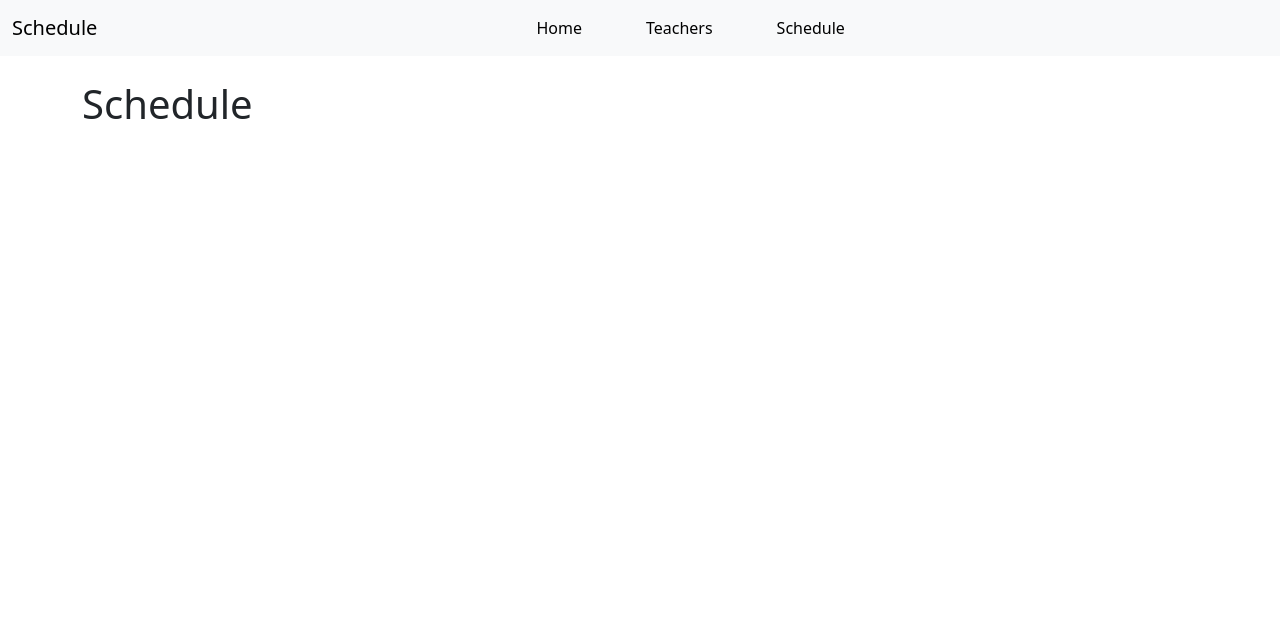
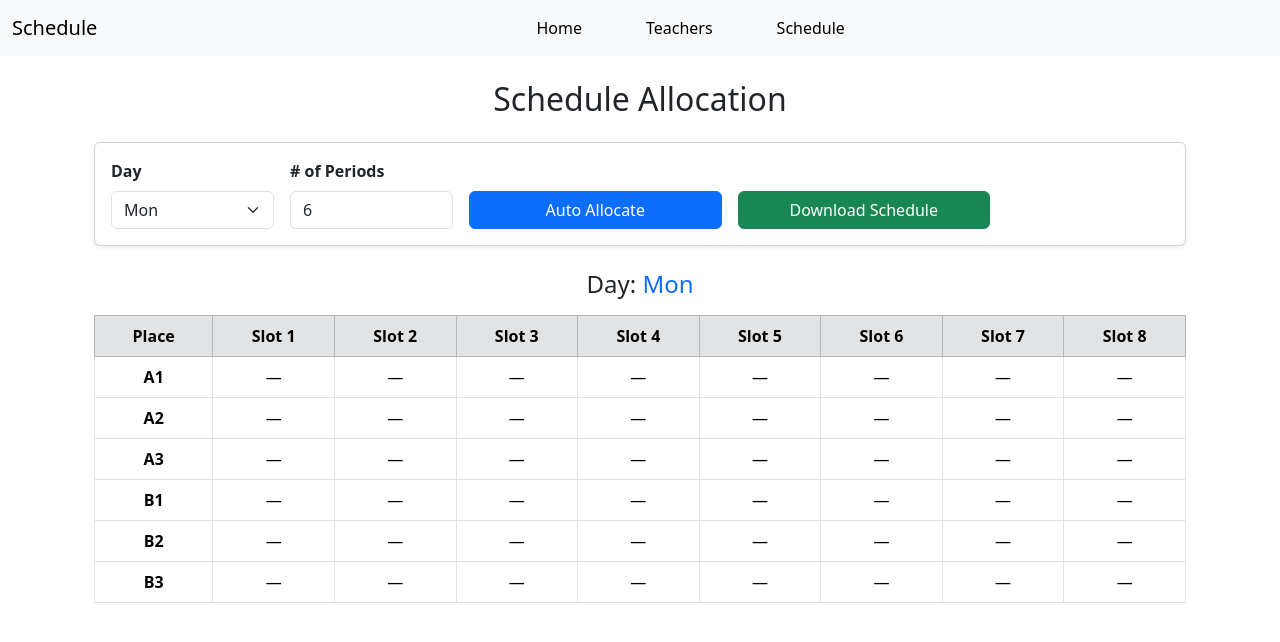
Before and after one commit to moazmesmail/Schedule, a React (Vite) app: page /schedule in a window 1280 px wide. Shown: the top 642 px of the page. Built offline with nearby package versions, Linux system fonts and the light colour scheme.

Commit message:
FEAT: init schudle .

```diff
--- a/src/pages/Schedule/Schedule.jsx
+++ b/src/pages/Schedule/Schedule.jsx
@@ -1,7 +1,195 @@
+import { useContext, useState } from "react";
+import { Context } from "../../contexts/Context/Context";
+
 export default function Schedule() {
+    const { data } = useContext(Context);
+
+    const days = ["Sun", "Mon", "Tus", "Wed", "Thr"];
+    const places = ["A1", "A2", "A3", "B1", "B2", "B3"];
+    const totalSlots = 8;
+
+    const downloadSchedule = () => {
+        const textData = JSON.stringify(allocations, null, 2);
+        const blob = new Blob([textData], { type: "text/plain" });
+        const url = URL.createObjectURL(blob);
+
+        const a = document.createElement("a");
+        a.href = url;
+        a.download = `schedule_${selectedDay}.txt`;
+        a.click();
+
+        URL.revokeObjectURL(url);
+    };
+
+    const [allocations, setAllocations] = useState(() => {
+        const init = {};
+        days.forEach((day) => {
+            init[day] = {};
+            places.forEach((p) => {
+                init[day][p] = Array(totalSlots).fill("—");
+            });
+        });
+        return init;
+    });
+
+    const [selectedDay, setSelectedDay] = useState("Mon");
+    const [numPeriods, setNumPeriods] = useState(6);
+
+    const longestStreak = (arr) => {
+        if (!arr?.length) return 0;
+        let max = 1,
+            cur = 1;
+        for (let i = 1; i < arr.length; i++) {
+            if (arr[i] === arr[i - 1] + 1) {
+                cur++;
+                max = Math.max(max, cur);
+            } else cur = 1;
+        }
+        return max;
+    };
+
+    const autoAllocate = () => {
+        if (!data?.length) return alert("No teacher data loaded!");
+        if (numPeriods < 1 || numPeriods > totalSlots)
+            return alert("Invalid number of periods.");
+
+        const updated = structuredClone(allocations);
+        const teacherAllocCount = {};
+
+        // Deep clone teacher data so freeslots edits don’t affect global state
+        const clonedTeachers = structuredClone(data);
+        const dayIndex = days.indexOf(selectedDay);
+
+        const mondayTeachers = clonedTeachers
+            .filter((t) => t.freeslots && t.freeslots[dayIndex]?.length)
+            .sort(
+                (a, b) =>
+                    longestStreak(
+                        [...b.freeslots[dayIndex]].sort((x, y) => x - y)
+                    ) -
+                    longestStreak(
+                        [...a.freeslots[dayIndex]].sort((x, y) => x - y)
+                    )
+            );
+
+        mondayTeachers.forEach((t) => (teacherAllocCount[t.teacher] = 0));
+
+        // Use dynamic number of periods
+        for (let period = 1; period <= numPeriods; period++) {
+            for (const place of places) {
+                // 1️⃣ Try: available + prefers place
+                let teacher =
+                    mondayTeachers.find(
+                        (t) =>
+                            t.freeslots[dayIndex].includes(period) &&
+                            teacherAllocCount[t.teacher] < 3 &&
+                            t.places?.includes(place)
+                    ) ||
+                    // 2️⃣ Fallback: available (ignore place)
+                    mondayTeachers.find(
+                        (t) =>
+                            t.freeslots[1].includes(period) &&
+                            teacherAllocCount[t.teacher] < 3
+                    );
+
+                if (!teacher) {
+                    updated[selectedDay][place][period - 1] = "—";
+                    continue;
+                }
+
+                updated[selectedDay][place][period - 1] = teacher.teacher;
+                teacherAllocCount[teacher.teacher]++;
+                teacher.freeslots[dayIndex] = teacher.freeslots[
+                    dayIndex
+                ].filter((x) => x !== period);
+            }
+        }
+
+        setAllocations(updated);
+    };
+
     return (
-        <>
-            <h1>Schedule</h1>
-        </>
+        <div className="container mt-4">
+            <h2 className="text-center mb-4">Schedule Allocation</h2>
+
+            <div className="card p-3 mb-4 shadow-sm">
+                <div className="row g-3 align-items-end">
+                    <div className="col-md-2">
+                        <label className="form-label fw-bold">Day</label>
+                        <select
+                            className="form-select"
+                            value={selectedDay}
+                            onChange={(e) => setSelectedDay(e.target.value)}
+                        >
+                            {days.map((d) => (
+                                <option key={d}>{d}</option>
+                            ))}
+                        </select>
+                    </div>
+
+                    <div className="col-md-2">
+                        <label className="form-label fw-bold">
+                            # of Periods
+                        </label>
+                        <input
+                            type="number"
+                            className="form-control"
+                            min="1"
+                            max={totalSlots}
+                            value={numPeriods}
+                            onChange={(e) =>
+                                setNumPeriods(Number(e.target.value))
+                            }
+                        />
+                    </div>
+
+                    <div className="col-md-3">
+                        <button
+                            onClick={autoAllocate}
+                            className="btn btn-primary w-100"
+                        >
+                            Auto Allocate
+                        </button>
+                    </div>
+                    <div className="col-md-3">
+                        <button
+                            onClick={downloadSchedule}
+                            className="btn btn-success w-100"
+                        >
+                            Download Schedule
+                        </button>
+                    </div>
+                </div>
+            </div>
+
+            <h4 className="mb-3 text-center">
+                Day: <span className="text-primary">{selectedDay}</span>
+            </h4>
+
+            <div className="table-responsive">
+                <table className="table table-bordered text-center align-middle">
+                    <thead className="table-secondary">
+                        <tr>
+                            <th>Place</th>
+                            {Array.from({ length: totalSlots }, (_, i) => (
+                                <th key={i}>Slot {i + 1}</th>
+                            ))}
+                        </tr>
+                    </thead>
+                    <tbody>
+                        {places.map((p) => (
+                            <tr key={p}>
+                                <td className="fw-bold">{p}</td>
+                                {Array.from({ length: totalSlots }, (_, i) => (
+                                    <td key={i}>
+                                        {allocations[selectedDay][p][i]}
+                                    </td>
+                                ))}
+                            </tr>
+                        ))}
+                    </tbody>
+                </table>
+            </div>
+        </div>
     );
 }
--- a/src/pages/Teachers/Teachers.jsx
+++ b/src/pages/Teachers/Teachers.jsx
@@ -5,7 +5,7 @@ import { Link } from "react-router-dom";
 export default function Teachers() {
     const { data, setData } = useContext(Context);
     const days = ["Sun", "Mon", "Tus", "Wed", "Thr"];
-    // If no data yet
+
     if (!data || !data.length)
         return (
             <p className="text-center text-muted mt-3">
@@ -13,33 +13,35 @@ export default function Teachers() {
             </p>
         );
 
-    // Build table
+    // Delete teacher handler
+    const deleteTeacher = (index) => {
+        const updated = data.filter((_, i) => i !== index);
+        setData(updated);
+    };
+
     return (
         <div className="container mt-4">
             <h3 className="mb-3 text-center">Teachers Overview</h3>
             <div className="table-responsive">
                 <table className="table table-bordered table-striped table-hover align-middle">
-                    <thead className="table-danger">
-                        <tr className="text-center">
+                    <thead className="table-danger text-center">
+                        <tr>
                             <th scope="col">#</th>
                             <th scope="col">Teacher</th>
                             <th scope="col">Places</th>
                             <th scope="col">Absent Days</th>
+                            <th scope="col">Actions</th> {/* New column */}
                         </tr>
                     </thead>
                     <tbody>
                         {data.map((t, i) => {
-                            // Convert day numbers to names
                             const absentDays = t.days.length
                                 ? t.days.map((d) => days[d - 1]).join(", ")
                                 : "—";
                             return (
-                                <tr key={i}>
+                                <tr key={i} className="text-center">
                                     <td>
-                                        <Link
-                                            to={`/teacher/${i}`}
-                                            className="text-center"
-                                        >
+                                        <Link to={`/teacher/${i}`}>
                                             {i + 1}
                                         </Link>
                                     </td>
@@ -53,6 +55,14 @@ export default function Teachers() {
                                     </td>
                                     <td>{t.places.join(", ")}</td>
                                     <td>{absentDays}</td>
+                                    <td>
+                                        <button
+                                            className="btn btn-sm btn-danger"
+                                            onClick={() => deleteTeacher(i)}
+                                        >
+                                            Delete
+                                        </button>
+                                    </td>
                                 </tr>
                             );
                         })}
```
Also changed, not shown: src/pages/Teacher/Teacher.jsx (+36 -11 lines).
